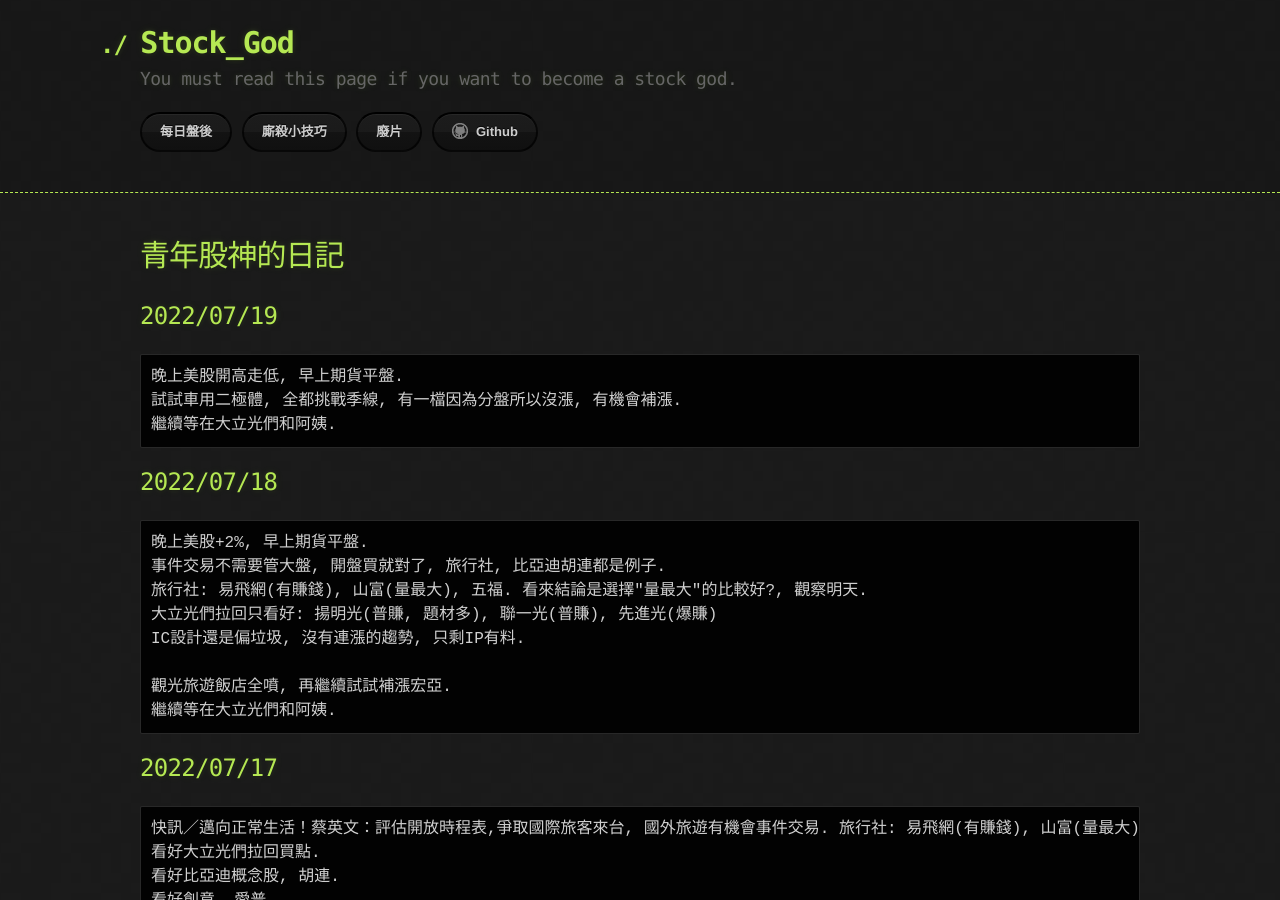
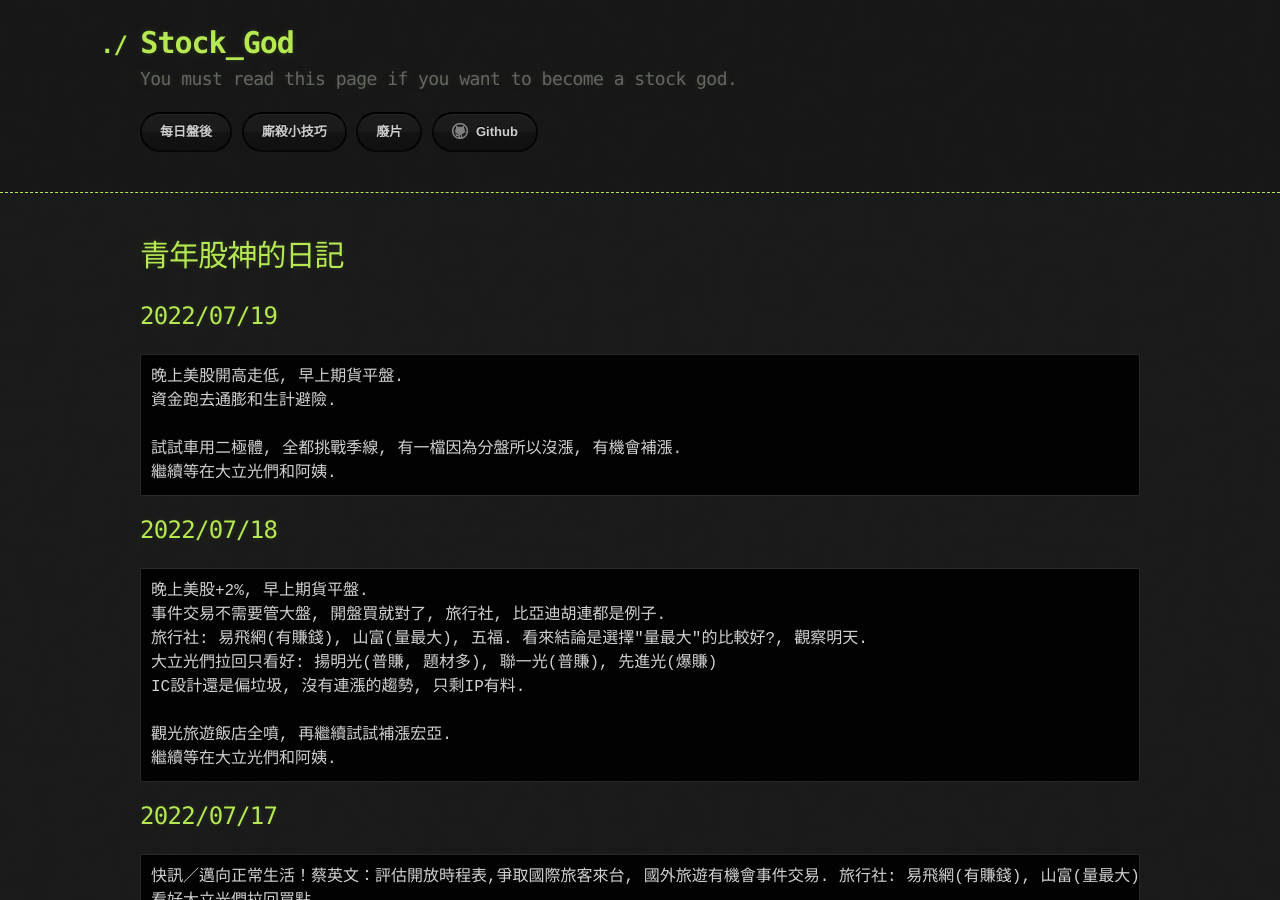
Before and after one commit to lepg5487/Stock_God, a Jekyll site: the page built from index.md, in a window 1280 px wide and 900 px high. Built offline with Jekyll 4.4.1, drawn with Linux system fonts in a browser that asks for light colours; our own code applies the rules of GitHub Pages for plain Markdown files.

Commit message:
Update index.md

````diff
--- a/index.md
+++ b/index.md
@@ -6,6 +6,8 @@
 ## 2022/07/19
 ```
 晚上美股開高走低, 早上期貨平盤.
+資金跑去通膨和生計避險.
+
 試試車用二極體, 全都挑戰季線, 有一檔因為分盤所以沒漲, 有機會補漲.
 繼續等在大立光們和阿姨.
 ```
````
